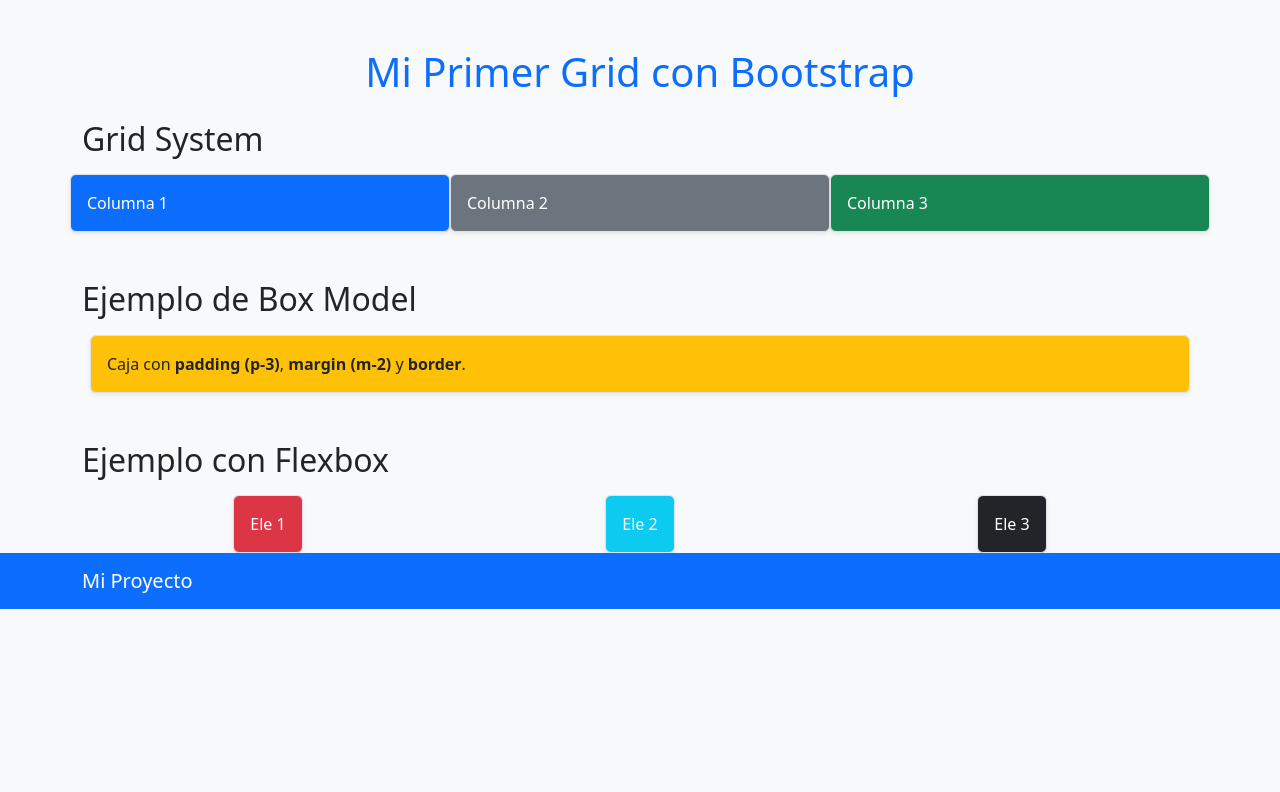
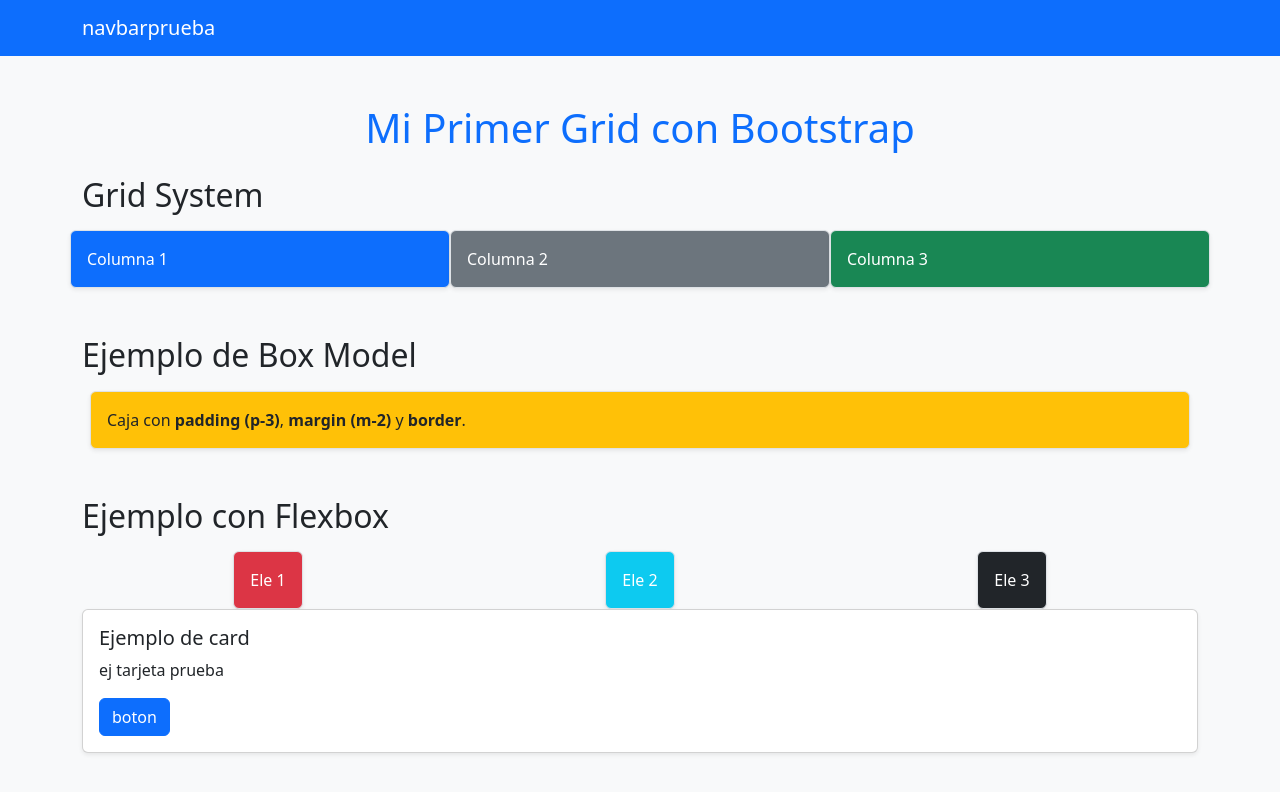
Before and after one commit to runawaydark/dw-tarea, a plain HTML site: page index.html in a window 1280 px wide. Drawn offline with nearby package versions, Linux system fonts and the light colour scheme.

Commit message:
Prueba de card

```diff
--- a/index.html
+++ b/index.html
@@ -8,6 +8,11 @@
         <script src="https://cdn.jsdelivr.net/npm/bootstrap@5.3.3/dist/js/bootstrap.bundle.min.js"></script>
         </head>
     <body class="bg-light">
+        <nav class="navbar navbar-expand-lg navbar-dark bg-primary mb-4">
+        <div class="container">
+        <a class="navbar-brand" href="#">navbarprueba</a>
+        </div>
+        </nav>
         <div class="container mt-5">
         <h1 class="text-center mb-4 text-primary">Mi Primer Grid con Bootstrap</h1>
         <h2 class="mb-3">Grid System</h2>
@@ -26,12 +31,17 @@
         <div class="p-3 border bg-info rounded shadow-sm">Ele 2</div>
         <div class="p-3 border bg-dark rounded shadow-sm">Ele 3</div>
             </div>
+        <div class="card shadow-sm mb-4">
+        <div class="card-body">
+        <h5 class="card-title">Ejemplo de card</h5>
+        <p class="card-text">
+            ej tarjeta prueba
+        </p>
+        <a href="#" class="btn btn-primary">boton</a>
+            </div>
+    </div>
         </div>
-        <nav class="navbar navbar-expand-lg navbar-dark bg-primary mb-4">
-        <div class="container">
-        <a class="navbar-brand" href="#">Mi Proyecto</a>
-        </div>
-        </nav>
+
 
     </body>
 </html>
```
